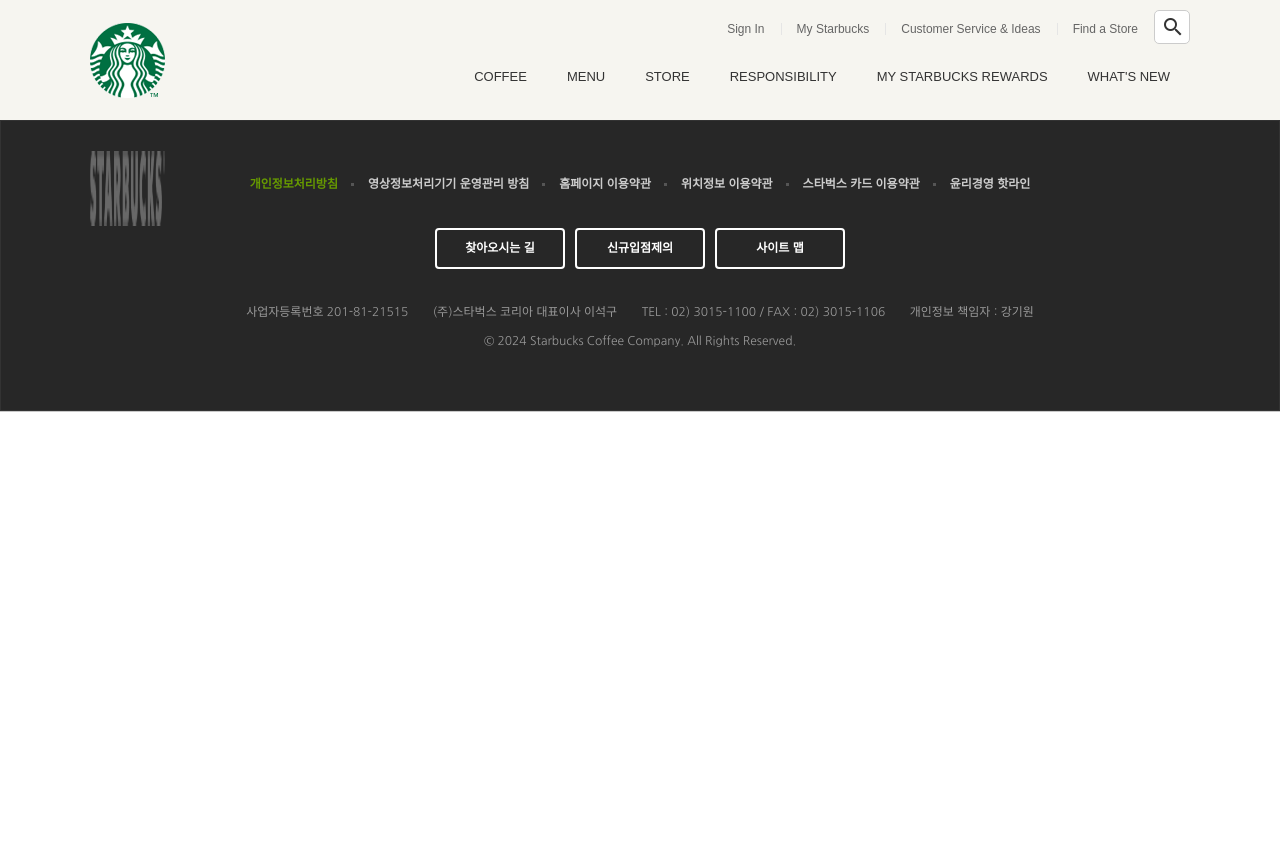
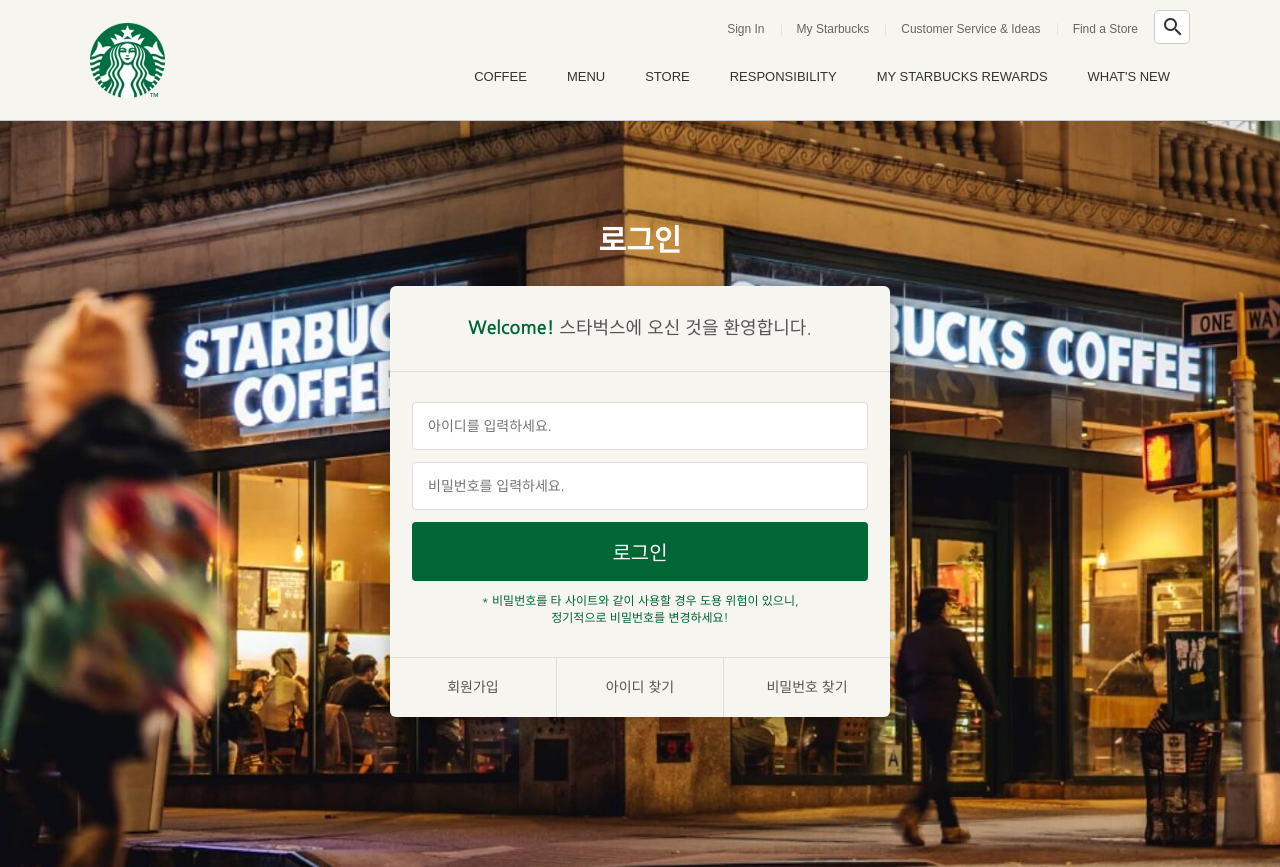
Before and after one commit to nagyung22/starbucks, a plain HTML site: page signin/index.html in a window 1280 px wide. Shown: the top 867 px of the page. Before the commit the page ends 800 px from the top, so only its background shows below. Drawn offline with nearby package versions, Linux system fonts and the light colour scheme.

Commit message:
로그인 페이지 완성

```diff
--- /dev/null
+++ b/css/signin.css
@@ -0,0 +1,78 @@
+.signin {
+  margin-top: 120px;
+  padding: 100px 0 150px;
+  background-image: url("../images/signin_bg.jpg");
+  background-repeat: no-repeat;
+  background-position: center;
+  background-attachment: fixed;
+  background-size: cover;
+}
+.signin h1 {
+  color: #fff;
+  font-size: 30px;
+  font-weight: 700;
+  text-align: center;
+  margin-bottom: 24px;
+}
+.signin__card {
+  width: 500px;
+  margin: 0 auto;
+  border-radius: 6px;
+  background-color: #f6f5f0;
+  box-shadow: 2px 2px 20px rgba(0, 0, 0, .3);
+  color: #555;
+}
+.signin__card h2 {
+  padding: 30px;
+  font-size: 18px;
+  text-align: center;
+  border-bottom: 1px solid #ddd;
+}
+.signin__card h2 strong {
+  font-weight: 700;
+  color: #006633;
+}
+.signin__card form {
+  padding: 30px 22px;
+}
+.signin__card form input {
+  width: 100%;
+  margin-bottom: 12px;
+  padding: 15px;
+  border: 1px solid #ddd;
+  border-radius: 4px;
+  outline: none;
+  box-sizing: border-box;
+  font-size: 14px;
+}
+.signin__card form [type="submit"] {
+  background-color: #006633;
+  border: none;
+  color: #fff;
+  font-size: 20px;
+  cursor: pointer;
+}
+.signin__card form p {
+  font-size: 12px;
+  color: #006633;
+  text-align: center;
+}
+.signin__card .actions {
+  display: flex;
+  border-top: 1px solid #ddd;
+}
+.signin__card .actions a {
+  flex-grow: 1;
+  flex-basis: 0;
+  text-align: center;
+  padding: 20px;
+  color: #555;
+  font-size: 14px;
+  border-right: 1px solid #ddd;
+}
+.signin__card .actions a:last-child {
+  border-right: none;
+}
+.signin__card .actions a:hover {
+  text-decoration: underline;
+}
--- a/signin/index.html
+++ b/signin/index.html
@@ -28,6 +28,7 @@
 
   <link rel="stylesheet" href="https://fonts.googleapis.com/icon?family=Material+Icons" />
   <link rel="stylesheet" href="../css/common.css" />
+  <link rel="stylesheet" href="../css/signin.css" />
 
   <script defer src="../js/common.js"></script>
 </head>
@@ -362,10 +363,31 @@
       </ul>
 
     </div>
+  </header>
 
-    <section class="signin">
+  <section class="signin">
+    <h1>로그인</h1>
+    <div class="signin__card">
+      <h2>
+        <strong>Welcome!</strong> 스타벅스에 오신 것을 환영합니다.
+      </h2>
+      <form>
+        <input type="text" placeholder="아이디를 입력하세요." />
+        <input type="password" placeholder="비밀번호를 입력하세요." />
+        <input type="submit" value="로그인" />
+        <p>
+          * 비밀번호를 타 사이트와 같이 사용할 경우 도용 위험이 있으니,<br />
+          정기적으로 비밀번호를 변경하세요!
+        </p>
+      </form>
+      <div class="actions">
+        <a href="javascript:void(0)">회원가입</a>
+        <a href="javascript:void(0)">아이디 찾기</a>
+        <a href="javascript:void(0)">비밀번호 찾기</a>
+      </div>
+    </div>
 
-    </section>
+  </section>
 
   <!-- FOOTER -->
   <footer>
```
